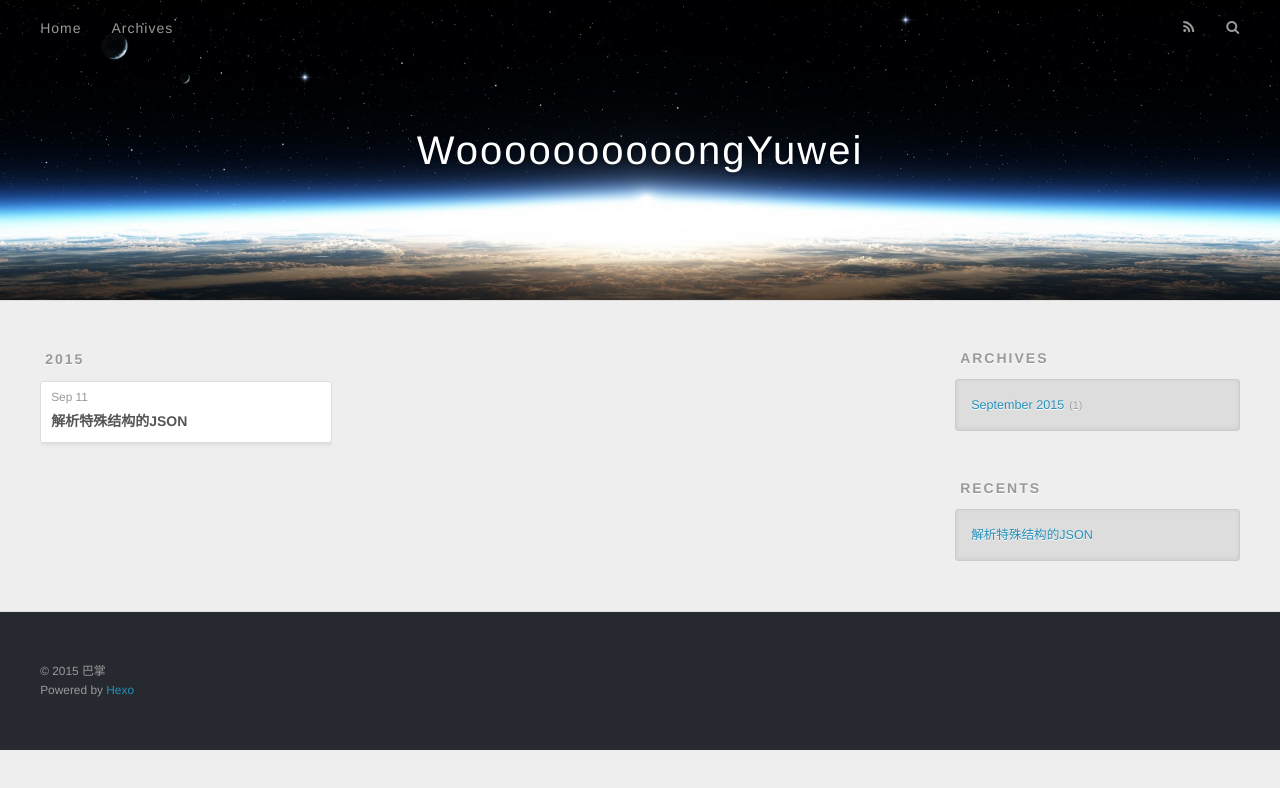
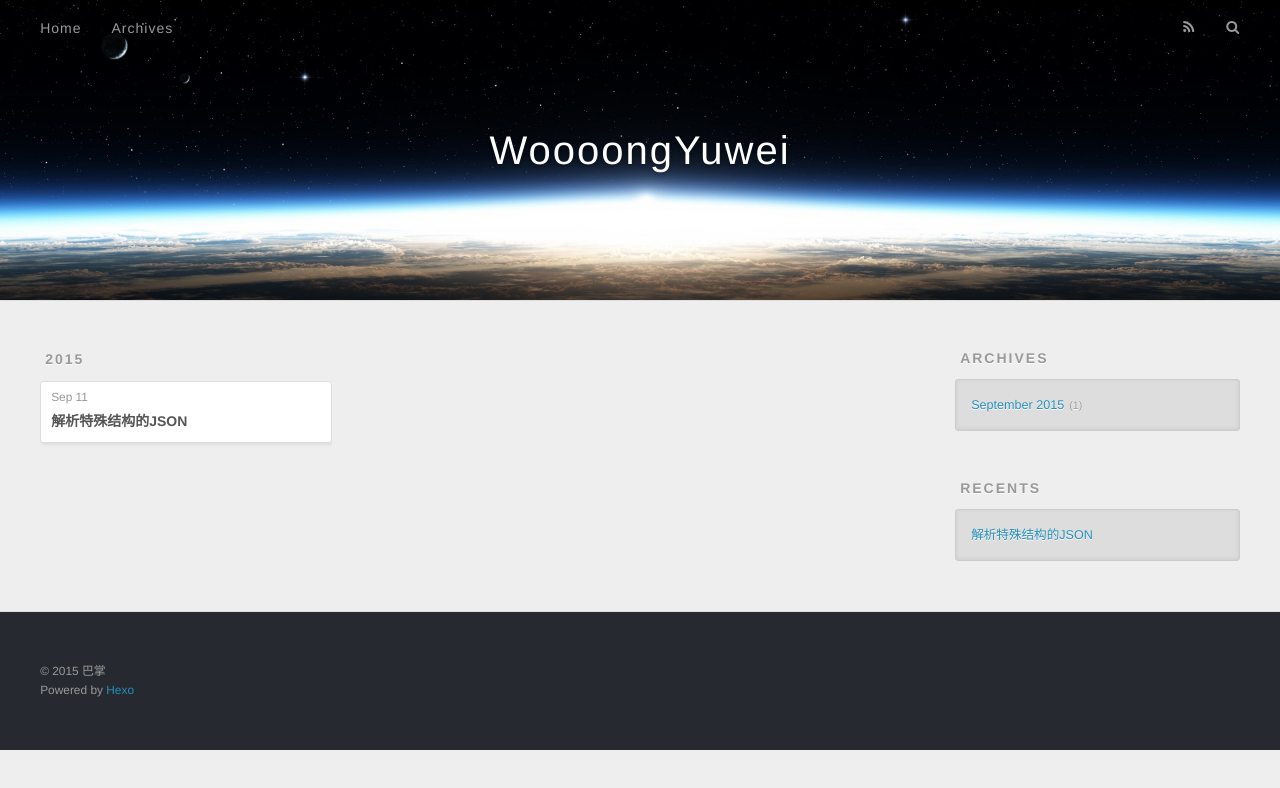
Before and after one commit to Merbn/JeasonWong.github.io, a plain HTML site: page archives/2015/09/index.html in a window 1280 px wide. Drawn offline with nearby package versions, Linux system fonts and the light colour scheme.

Commit message:
Site updated: 2015-09-11 20:53:47

```diff
--- a/archives/2015/09/index.html
+++ b/archives/2015/09/index.html
@@ -3,19 +3,19 @@
 <head>
   <meta charset="utf-8">
 
-  <title>Archives: 2015/9 | WoooooooooongYuwei</title>
+  <title>Archives: 2015/9 | WoooongYuwei</title>
   <meta name="viewport" content="width=device-width, initial-scale=1, maximum-scale=1">
   <meta name="description" content="给Hexo点赞。">
 <meta property="og:type" content="website">
-<meta property="og:title" content="WoooooooooongYuwei">
+<meta property="og:title" content="WoooongYuwei">
 <meta property="og:url" content="http://jeasonwong.github.io/archives/2015/09/index.html">
-<meta property="og:site_name" content="WoooooooooongYuwei">
+<meta property="og:site_name" content="WoooongYuwei">
 <meta property="og:description" content="给Hexo点赞。">
 <meta name="twitter:card" content="summary">
-<meta name="twitter:title" content="WoooooooooongYuwei">
+<meta name="twitter:title" content="WoooongYuwei">
 <meta name="twitter:description" content="给Hexo点赞。">
 
-    <link rel="alternative" href="/atom.xml" title="WoooooooooongYuwei" type="application/atom+xml">
+    <link rel="alternative" href="/atom.xml" title="WoooongYuwei" type="application/atom+xml">
 
 
     <link rel="icon" href="/favicon.png">
@@ -33,7 +33,7 @@
   <div id="header-outer" class="outer">
     <div id="header-title" class="inner">
       <h1 id="logo-wrap">
-        <a href="/" id="logo">WoooooooooongYuwei</a>
+        <a href="/" id="logo">WoooongYuwei</a>
       </h1>
 
     </div>
--- a/atom.xml
+++ b/atom.xml
@@ -1,6 +1,6 @@
 <?xml version="1.0" encoding="utf-8"?>
 <feed xmlns="http://www.w3.org/2005/Atom">
-  <title><![CDATA[WoooooooooongYuwei]]></title>
+  <title><![CDATA[WoooongYuwei]]></title>
 
   <link href="/atom.xml" rel="self"/>
   <link href="http://jeasonwong.github.io/"/>
```
Also changed, not shown: 2015/09/11/解析特殊结构的JSON/index.html (+5 -5 lines), archives/2015/index.html (+6 -6 lines), archives/index.html (+6 -6 lines), index.html (+7 -7 lines).
